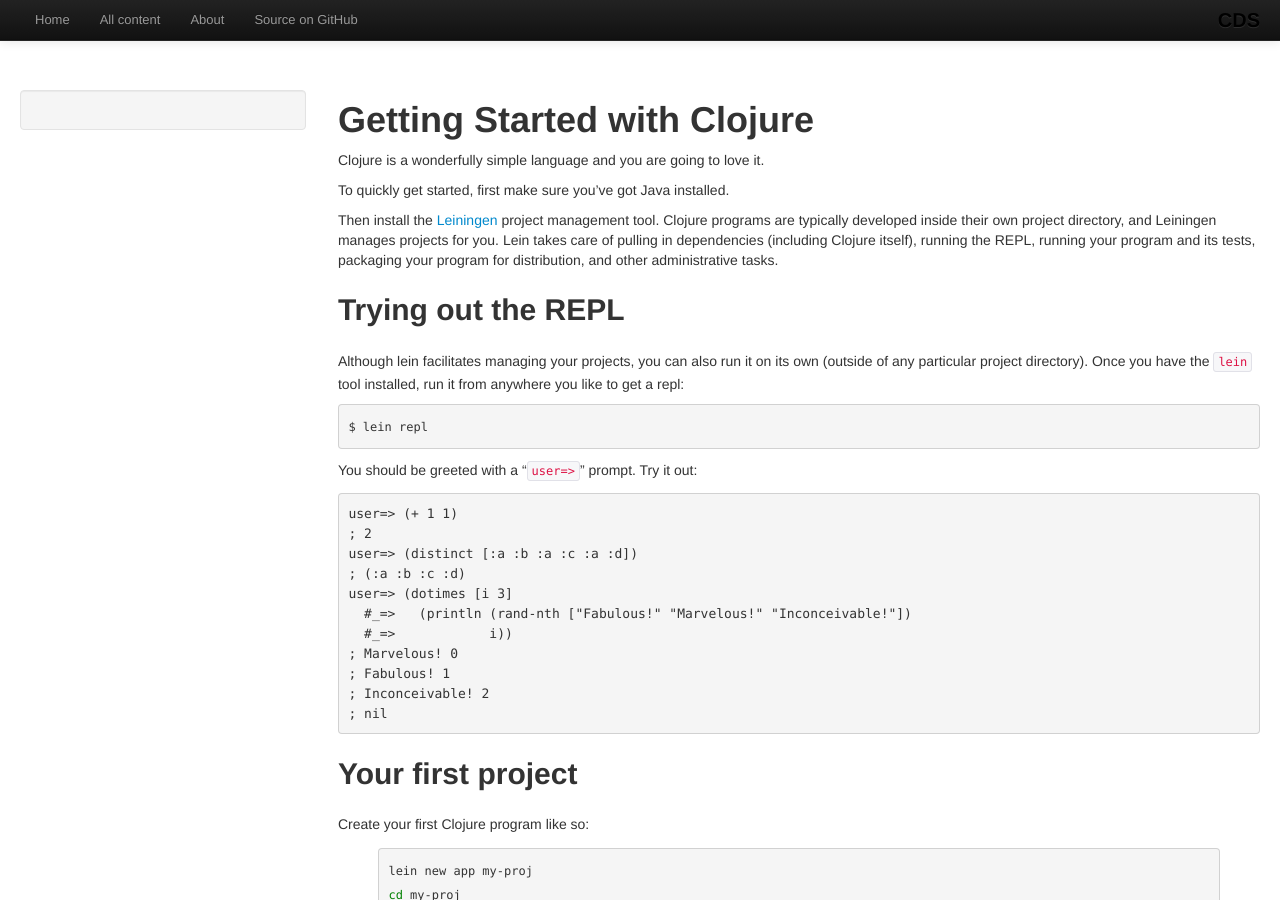
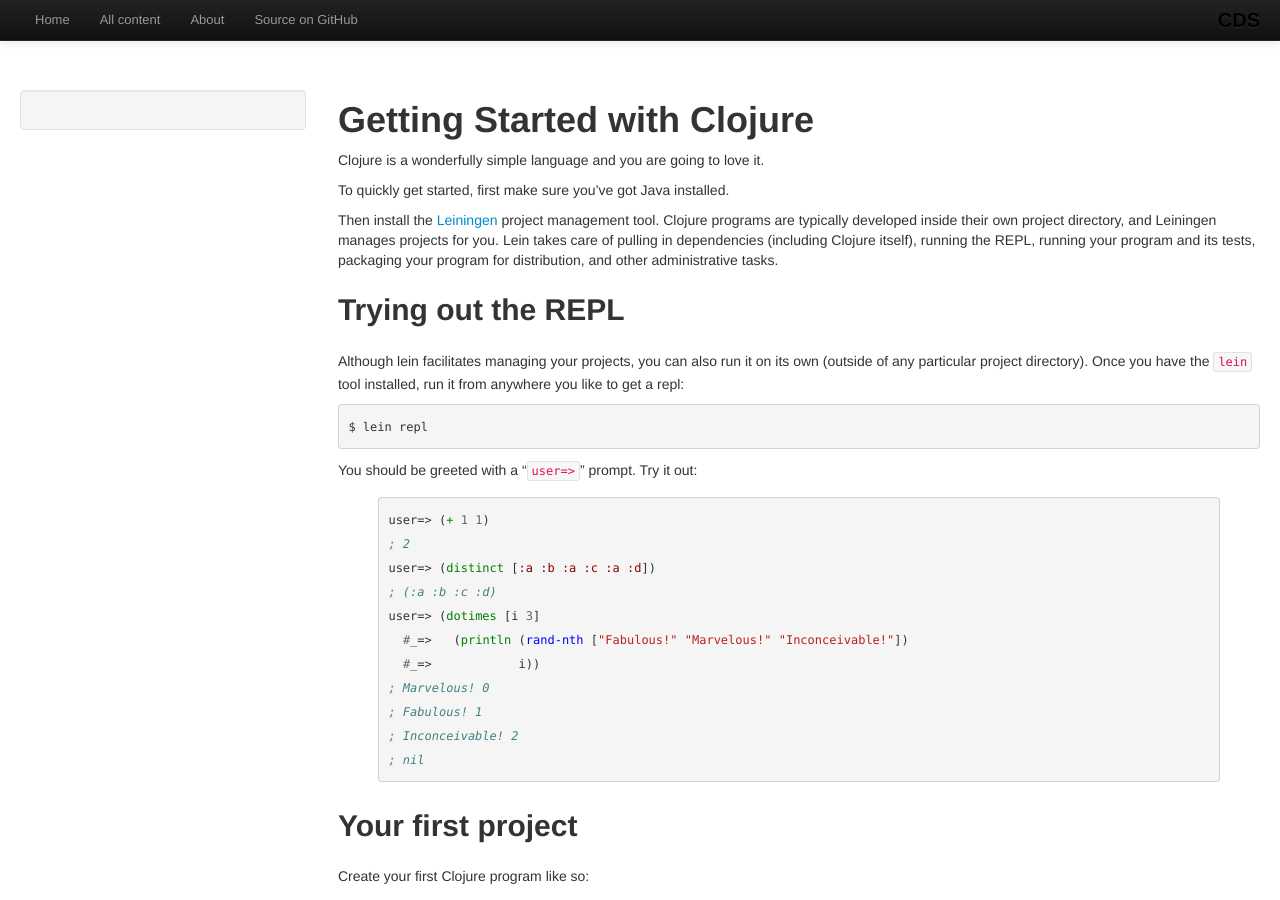
Before and after one commit to clojuredocs/guides, a Jekyll site: the page built from articles/tutorials/getting_started.md, in a window 1280 px wide and 900 px high. Built offline with Jekyll 4.4.1, drawn with Linux system fonts in a browser that asks for light colours; some web fonts are replaced; Markdown is read by kramdown in place of the engine named in the settings.

Commit message:
add syntax highlighting to tut/getting-started example.

```diff
--- a/articles/tutorials/getting_started.md
+++ b/articles/tutorials/getting_started.md
@@ -27,7 +27,7 @@ repl:
 
 You should be greeted with a "`user=>`" prompt. Try it out:
 
-<pre>
+{% highlight clojure %}
 user=> (+ 1 1)
 ; 2
 user=> (distinct [:a :b :a :c :a :d])
@@ -39,7 +39,7 @@ user=> (dotimes [i 3]
 ; Fabulous! 1
 ; Inconceivable! 2
 ; nil
-</pre>
+{% endhighlight %}
 
 
 ## Your first project
```
